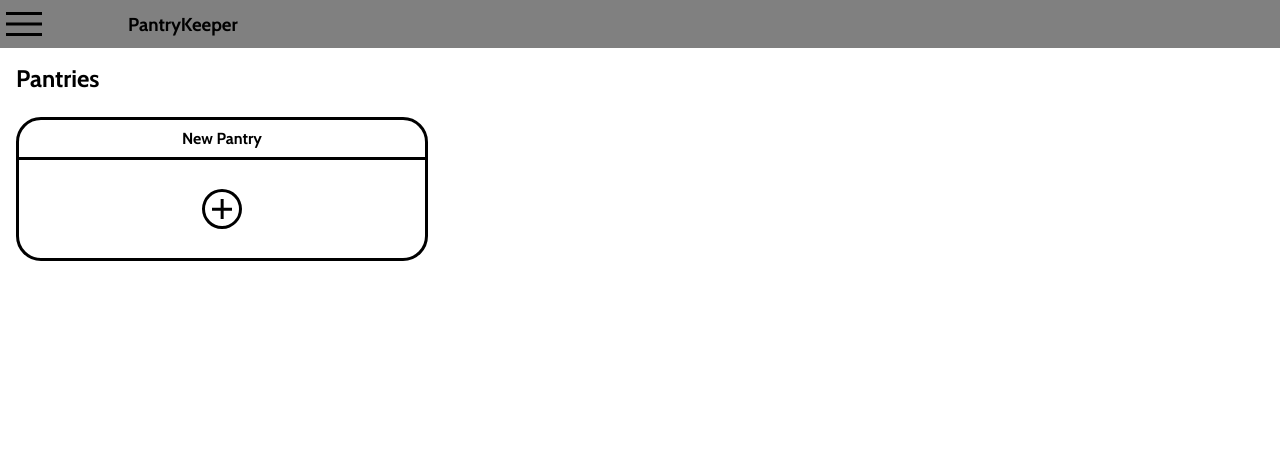
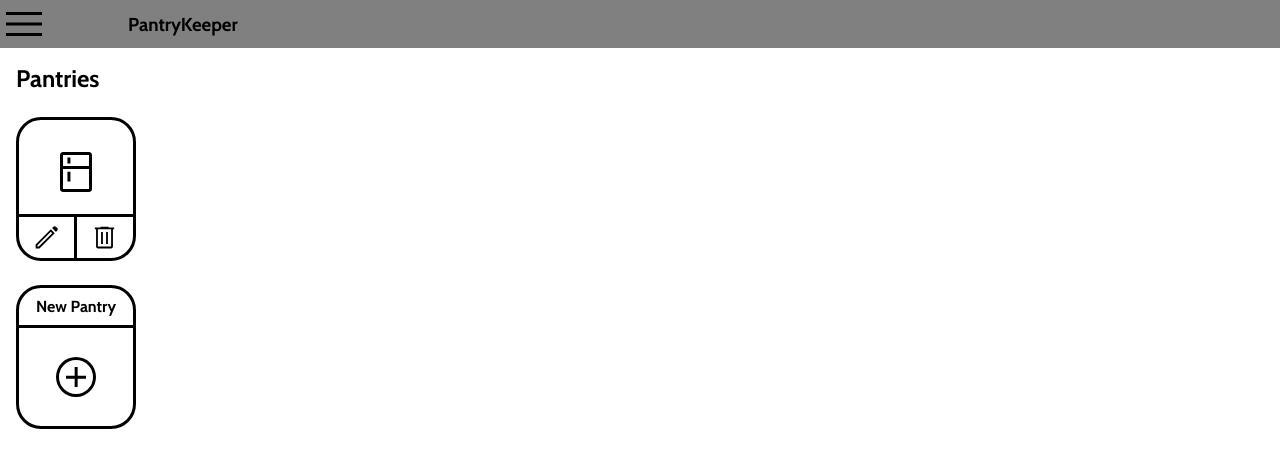
Before and after one commit to aliv314/pantrykeeper, a React (Create React App) app in the folder client/: page /my-pantry in a window 1280 px wide. Shown: the top 468 px of the page. Built offline with nearby package versions, Linux system fonts and the light colour scheme; no server answers.

Commit message:
Finsihed styling for fridge card

```diff
--- /dev/null
+++ b/client/src/components/Cards/ItemCard/ItemCard.js
@@ -0,0 +1,29 @@
+import './ItemCard.scss'
+import pantryIcon from '../../../assets/images/icons/kitchen.svg'
+import editIcon from '../../../assets/images/icons/edit.svg'
+import deleteIcon from '../../../assets/images/icons/delete.svg'
+
+const ItemCard = (props) => {
+    const {title, img, onClickItem, onClickEdit, onClickDelete} = props;
+    return (
+        <>
+            <div className='item-card'>
+                <div onClick={onClickItem} className='item-card__body'>
+                    <h4 className='item-card__title'> {title} </h4>
+                    <img  className='item-card__icon'src={pantryIcon} alt="icon"></img>
+                </div>
+                <div className='item-card__buttons'>
+                    <div onClick={onClickEdit} className='item-card__button item-card__button--left'>
+                        <img  className='item-card__bt-icon' src={editIcon} alt="icon"></img>
+                    </div>
+                    <div onClick={onClickDelete} className='item-card__button'>
+                        <img  className='item-card__bt-icon' src={deleteIcon} alt="icon"></img>
+                    </div>
+                </div>
+
+            </div>
+        </>
+    )
+}
+
+export default ItemCard;
--- /dev/null
+++ b/client/src/components/Cards/ItemCard/ItemCard.scss
@@ -0,0 +1,39 @@
+@use '../../../styles/mixins' as *;
+@use '../../../styles/variables' as *;
+
+.item-card{
+    @include card-container;
+    @include margin-headline;
+    &__body{
+        display: flex;
+        flex-direction: column;
+        align-items: center;
+        justify-content: center;
+        height: 100%;
+        width: 100%;
+        border-bottom: 3px solid black;
+    }
+    &__title{
+        margin-bottom: 10px;
+    }
+    &__buttons{
+        display: flex;
+        width: 100%;
+        min-height: 30%;
+    }
+
+    &__button{
+        display: flex;
+        align-items: center;
+        justify-content: center;
+        width: 100%;
+    }
+    &__button--left{
+        border-right: 3px solid black;
+    }
+    &__bt-icon{
+        height: 70%;
+    }
+
+
+}
--- a/client/src/components/Cards/NewCard/NewCard.scss
+++ b/client/src/components/Cards/NewCard/NewCard.scss
@@ -2,15 +2,8 @@
 @use '../../../styles/variables' as *;
 
 .new-card{
-    display: flex;
-    flex-direction: column;
-    align-items: center;
-    width: 120px;
-    height: 144px;
-    border-radius: 25px;
-    width: 33%;
-    border: 3px solid black;
-    cursor: pointer;
+
+    @include card-container;
 
     &__title{
         display: flex;
--- a/client/src/pages/Pantries/Pantries.js
+++ b/client/src/pages/Pantries/Pantries.js
@@ -6,6 +6,7 @@ import './Pantries.scss'
 import { useEffect, useState } from 'react';
 import { backend } from '../../firebase';
 import { getAuth, onAuthStateChanged } from 'firebase/auth';
+import ItemCard from '../../components/Cards/ItemCard/ItemCard';
 
 const Pantries = () => {
     // const nav = useNavigate();
@@ -59,6 +60,7 @@ const Pantries = () => {
             <h2> Pantries </h2>
         </div>
         <div className='pantries__cards'>
+            <ItemCard></ItemCard>
             <NewCard title = {`Pantry`} onClickHandler={()=>setShowNew(true)}/>
         </div>
     </div>
--- a/client/src/styles/_mixins.scss
+++ b/client/src/styles/_mixins.scss
@@ -10,6 +10,18 @@
 
     }
 }
+
+@mixin card-container {
+    display: flex;
+    flex-direction: column;
+    align-items: center;
+    width: 120px;
+    height: 144px;
+    border-radius: 25px;
+    border: 3px solid black;
+    cursor: pointer;
+}
+
 
 //Padding
 @mixin padding-baseline {
```
Also changed, not shown: client/src/assets/images/icons/delete.svg (added).
